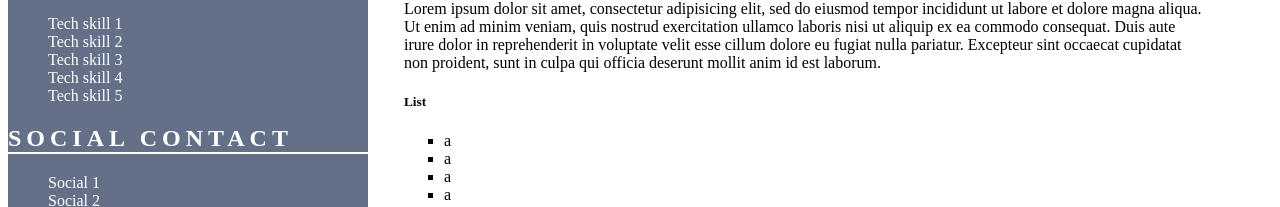
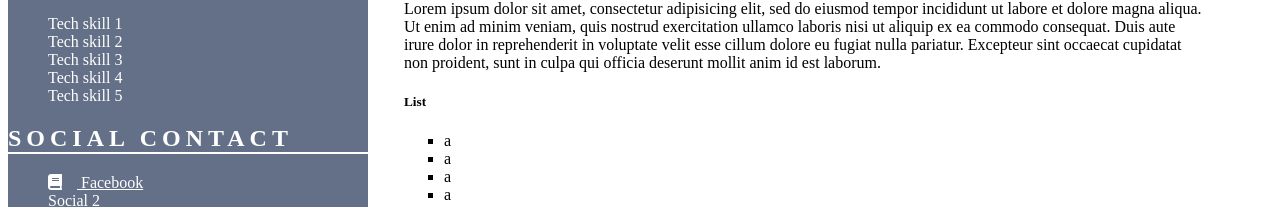
Before and after one commit to nmicht/my-resume, a plain HTML site: page index.html in a window 1280 px wide. Shown: the part 1025-1232 px from the top of the page. Drawn offline with Linux system fonts and the light colour scheme.

Commit message:
Add social icons

```diff
--- a/css/main.css
+++ b/css/main.css
@@ -109,3 +109,13 @@
   float: left;
   margin: 0;
 }*/
+
+/* Icons */
+.fb::before {
+  font-family: "Font Awesome 5 Free";
+  font-weight: 900;
+  content: "\f02d";
+}
+.social-item::before {
+  padding-right: 15px;
+}
--- a/index.html
+++ b/index.html
@@ -4,6 +4,7 @@
     <meta charset="utf-8">
     <title>Michelle Torres | Resume</title>
     <link rel="stylesheet" href="css/main.css">
+    <link href="https://use.fontawesome.com/releases/v5.0.6/css/all.css" rel="stylesheet">
   </head>
   <body>
     <div class="main-container">
@@ -70,7 +71,11 @@
         <section>
           <h2>Social contact</h2>
           <ul>
-            <li>Social 1</li>
+            <li>
+              <a href="fb.com" target="_blank" class="social-item fb">
+                Facebook
+              </a>
+            </li>
             <li>Social 2</li>
             <li>Social 3</li>
             <li>Social 4</li>
```
